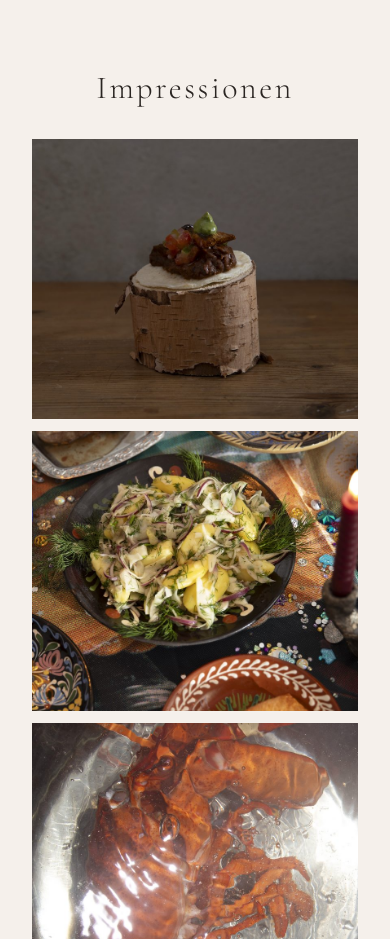
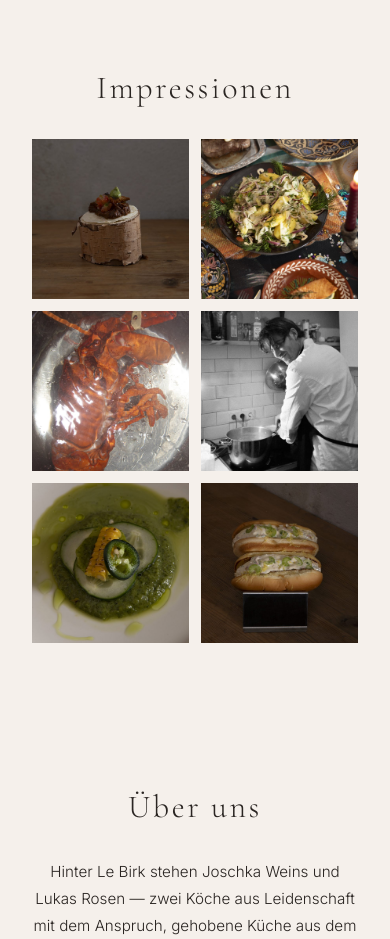
Before and after one commit to gri-oc/le-birk, a SvelteKit app: page / in a window 390 px wide. Shown: the part 1480-2419 px from the top of the page. Built offline with nearby package versions, Linux system fonts and the light colour scheme.

Commit message:
Mobile: Impressionen immer 2er-Grid

```diff
--- a/src/routes/+page.svelte
+++ b/src/routes/+page.svelte
@@ -292,17 +292,17 @@
 		}
 
 		.grid-item img {
-			height: 220px;
+			height: 200px;
 		}
 	}
 
 	@media (max-width: 480px) {
 		.grid {
-			grid-template-columns: 1fr;
+			grid-template-columns: repeat(2, 1fr);
 		}
 
 		.grid-item img {
-			height: 280px;
+			height: 160px;
 		}
 
 		nav {
```
